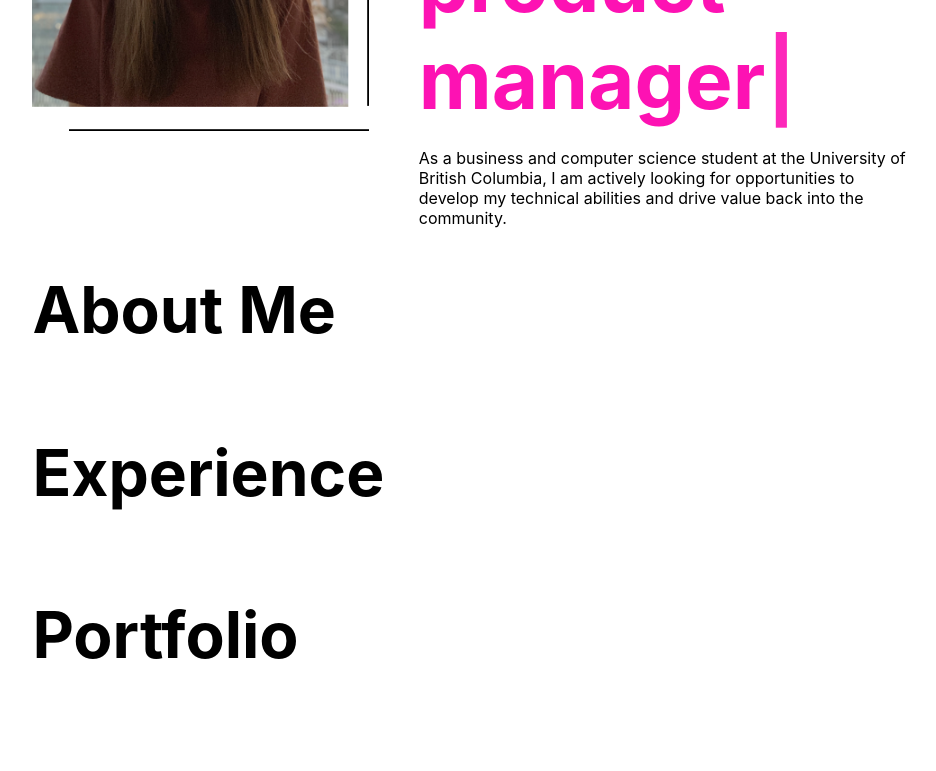
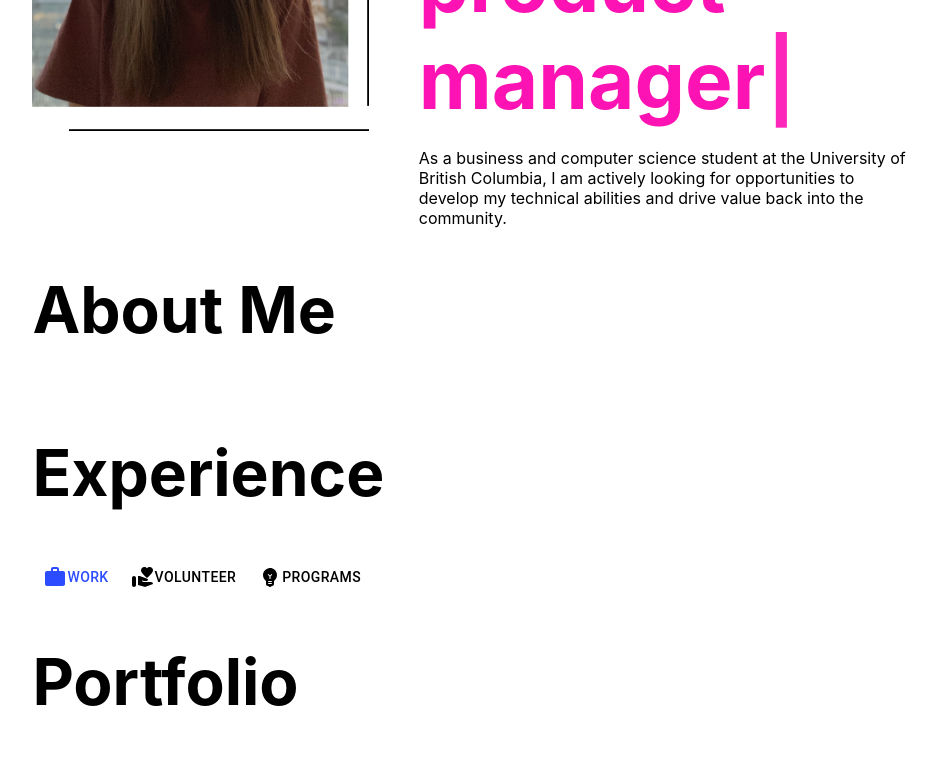
Before and after one commit to tarynwou/me, a Next.js app in the folder nextjs-blog/: page / in a window 1280 px wide. Shown: the part 444-1215 px from the top of the page, without its empty margins (102-1038 px from the left). Built offline with nearby package versions, Linux system fonts and the light colour scheme.

Commit message:
made ExperienceToggle.tsx

```diff
--- a/nextjs-blog/components/Experience.tsx
+++ b/nextjs-blog/components/Experience.tsx
@@ -1,9 +1,12 @@
 import styles from "../styles/sections.module.css";
+import { Stack } from "@mui/material";
+import ExperienceToggle from "./ExperienceToggle";
 
 export default function Experience() {
 	return (
-		<>
+		<Stack>
 			<h1 className={styles.sectionHeader}>Experience</h1>
-		</>
+			<ExperienceToggle></ExperienceToggle>
+		</Stack>
 	);
 }
--- /dev/null
+++ b/nextjs-blog/components/ExperienceToggle.tsx
@@ -0,0 +1,72 @@
+import * as React from "react";
+import WorkRoundedIcon from "@mui/icons-material/WorkRounded";
+import VolunteerActivismRoundedIcon from "@mui/icons-material/VolunteerActivismRounded";
+import EmojiObjectsRoundedIcon from "@mui/icons-material/EmojiObjectsRounded";
+import ToggleButton from "@mui/material/ToggleButton";
+import ToggleButtonGroup from "@mui/material/ToggleButtonGroup";
+import { styled } from "@mui/system";
+
+const CustomToggleButton = styled(ToggleButton)(({ theme }) => ({
+	backgroundColor: "#FFFFFF",
+	border: "#FFFFFF",
+	"&.Mui-selected": {
+		backgroundColor: "#FFFFFF",
+		color: "#2c4dff",
+		border: "#FFFFFF",
+		"&:hover": {
+			backgroundColor: "#FFFFFF",
+		},
+	},
+	"&:not(.Mui-selected)": {
+		color: "#000",
+		"&:hover": {
+			backgroundColor: "#FFFFFF",
+		},
+	},
+}));
+
+export default function ExperienceToggle(): JSX.Element {
+	const [alignment, setAlignment] = React.useState<string | null>("work");
+
+	const handleAlignment = (
+		event: React.MouseEvent<HTMLElement>,
+		newAlignment: string | null
+	) => {
+		setAlignment(newAlignment);
+	};
+
+	return (
+		<ToggleButtonGroup
+			color="primary"
+			value={alignment}
+			exclusive
+			onChange={handleAlignment}
+			aria-label="text alignment"
+		>
+			<CustomToggleButton
+				value="work"
+				aria-label="work"
+				selected={alignment === "work"}
+			>
+				<WorkRoundedIcon />
+				Work
+			</CustomToggleButton>
+			<CustomToggleButton
+				value="volunteer"
+				aria-label="volunteer"
+				selected={alignment === "volunteer"}
+			>
+				<VolunteerActivismRoundedIcon />
+				Volunteer
+			</CustomToggleButton>
+			<CustomToggleButton
+				value="programs"
+				aria-label="programs"
+				selected={alignment === "programs"}
+			>
+				<EmojiObjectsRoundedIcon />
+				Programs
+			</CustomToggleButton>
+		</ToggleButtonGroup>
+	);
+}
--- a/nextjs-blog/package.json
+++ b/nextjs-blog/package.json
@@ -8,6 +8,7 @@
   "dependencies": {
     "@emotion/react": "^11.11.0",
     "@emotion/styled": "^11.11.0",
+    "@mui/icons-material": "^5.11.16",
     "@mui/material": "^5.13.2",
     "next": "latest",
     "react": "18.2.0",
```
Also changed, not shown: 1 other file (tests, documents, lock files or other folders).
